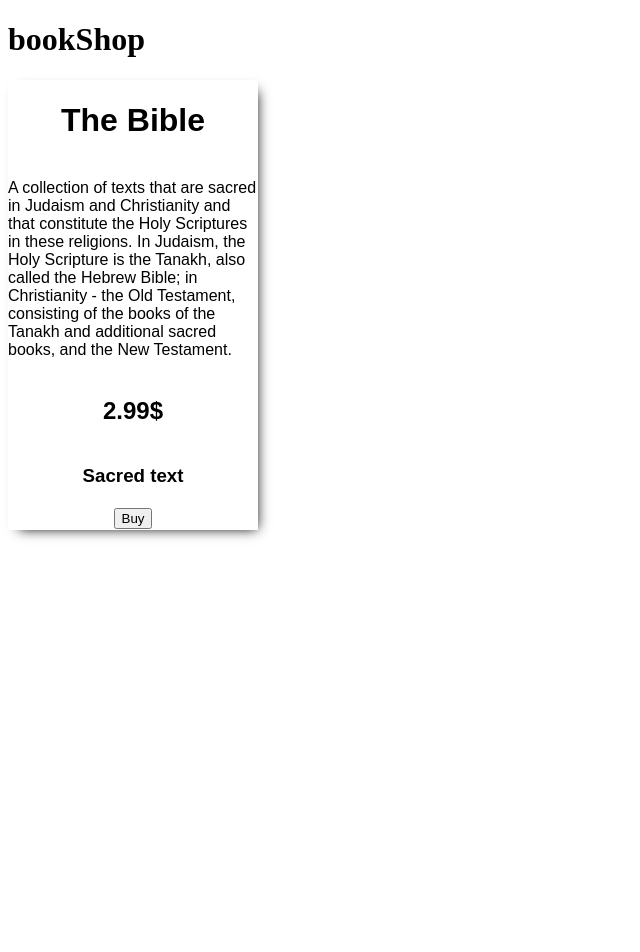
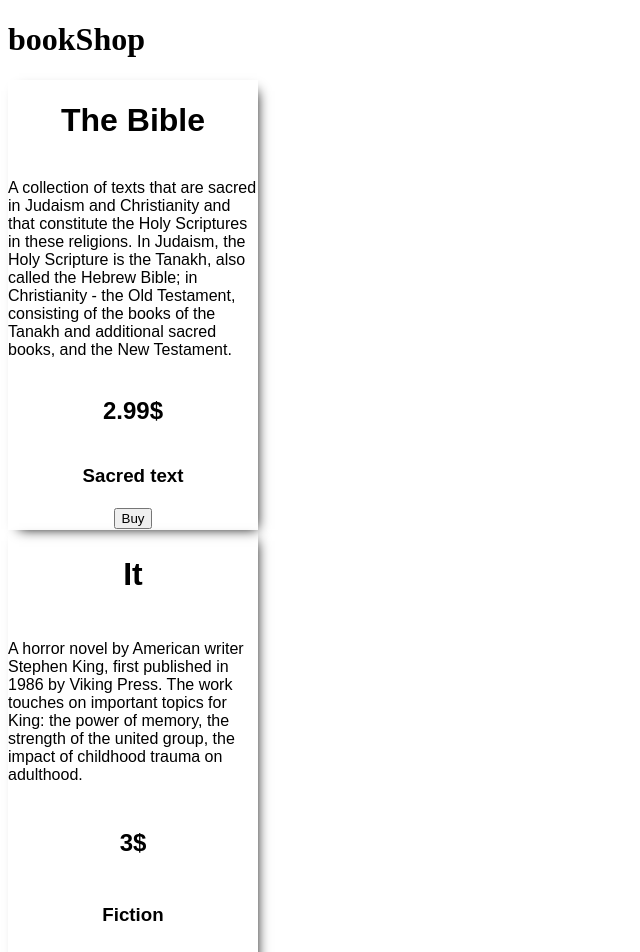
Before and after one commit to Yeeeeee1/book-shop, an Angular app in the folder bookShop/: page / in a window 1280 px wide. Shown: the top 952 px of the page, without its empty margins (0-640 px from the left). Before the commit the page ends 800 px from the top, so only its background shows below. Built offline with nearby package versions, Linux system fonts and the light colour scheme.

Commit message:
feat: add some fixes

```diff
--- a/bookShop/src/app/app.component.html
+++ b/bookShop/src/app/app.component.html
@@ -1,3 +1,3 @@
 <h1 #appTitle>{{ title }}</h1>
 
-<app-book-component></app-book-component>
+<app-book-component [bookData]="bookData"  (buyEvent)="onBuy($event)"></app-book-component>
--- a/bookShop/src/app/app.component.ts
+++ b/bookShop/src/app/app.component.ts
@@ -1,13 +1,48 @@
-import { Component, ViewChild, ElementRef } from '@angular/core';
+import { Component, ViewChild, ElementRef, OnInit } from '@angular/core';
+import { IBook, Category } from './models/BookModel';
 
 @Component({
   selector: 'app-root',
   templateUrl: './app.component.html',
   styleUrls: ['./app.component.scss']
 })
-export class AppComponent {
+export class AppComponent implements OnInit {
   title = 'bookShop';
 
-  @ViewChild('appTitle', { static: false })
-  nameParagraph!: ElementRef;
+  onBuy(book: IBook): void {
+    alert("Ok!");
+  }
+
+  bookData: IBook[] = [];
+
+  ngOnInit(): void {
+    this.bookData = [
+    {
+      name: 'The Bible',
+      description: 'A collection of texts that are sacred in Judaism and Christianity and that constitute the Holy Scriptures in these religions. In Judaism, the Holy Scripture is the Tanakh, also called the Hebrew Bible; in Christianity - the Old Testament, consisting of the books of the Tanakh and additional sacred books, and the New Testament.',
+      price: 2.99,
+      category: Category.sacredText,
+      createDate: 0,
+      isAvailable: true,
+    },
+    {
+      name: 'It',
+      description: 'A horror novel by American writer Stephen King, first published in 1986 by Viking Press. The work touches on important topics for King: the power of memory, the strength of the united group, the impact of childhood trauma on adulthood. ',
+      price: 3.00,
+      category: Category.fiction,
+      createDate: 5,
+      isAvailable: false,
+    },
+    {
+      name: 'War and peace',
+      description: 'An epic novel by Leo Nikolaevich Tolstoy, describing Russian society in the era of wars against Napoleon in 1805-1812. The epilogue of the novel brings the story to 1820.',
+      price: 2.99,
+      category: Category.nonFiction,
+      createDate: 0,
+      isAvailable: true,
+    },
+  ];
+  }
+
+
 }
--- a/bookShop/src/app/book-component/book-component.component.html
+++ b/bookShop/src/app/book-component/book-component.component.html
@@ -1,7 +1,7 @@
-<div class="book-wrapper">
-    <h1>{{ arr.name }}</h1>
-    <p>{{ arr.description }}</p>
-    <h2>{{ arr.price }}$</h2>
-    <h3>{{ arr.category }}</h3>
-    <button (click)="getBook()">Buy</button>
+<div class="book-wrapper" *ngFor="let item of bookData">
+    <h1>{{ item.name }}</h1>
+    <p>{{ item.description }}</p>
+    <h2>{{ item.price }}$</h2>
+    <h3>{{ item.category }}</h3>
+    <button (click)="onBuy(item)" [disabled]="!item.isAvailable">Buy</button>
 </div>
--- a/bookShop/src/app/book-component/book-component.component.ts
+++ b/bookShop/src/app/book-component/book-component.component.ts
@@ -1,23 +1,21 @@
-import { Component, OnInit } from '@angular/core';
+import { ChangeDetectionStrategy, Component, OnInit, Input, Output, EventEmitter } from '@angular/core';
 import { IBook, Category } from '../models/BookModel';
 
 @Component({
   selector: 'app-book-component',
   templateUrl: './book-component.component.html',
-  styleUrls: ['./book-component.component.scss']
+  styleUrls: ['./book-component.component.scss'],
+  changeDetection: ChangeDetectionStrategy.OnPush,
 })
 export class BookComponentComponent implements OnInit {
 
-  arr: IBook = {
-    name: 'The Bible',
-    description: 'A collection of texts that are sacred in Judaism and Christianity and that constitute the Holy Scriptures in these religions. In Judaism, the Holy Scripture is the Tanakh, also called the Hebrew Bible; in Christianity - the Old Testament, consisting of the books of the Tanakh and additional sacred books, and the New Testament.',
-    price: 2.99,
-    category: Category.sacredText,
-    createDate: 0,
-    isAvailable: true,
-  };
+  @Input() bookData:IBook[] | undefined;
 
-  getBook(): void {}
+  @Output() buyEvent = new EventEmitter<IBook>();
+
+  onBuy(book: IBook): void {
+    this.buyEvent.emit(book);
+  }
   constructor() { }
 
   ngOnInit(): void {
--- a/bookShop/src/app/cart-component/cart-component.component.ts
+++ b/bookShop/src/app/cart-component/cart-component.component.ts
@@ -1,9 +1,10 @@
-import { Component, OnInit } from '@angular/core';
+import { ChangeDetectionStrategy, Component, OnInit } from '@angular/core';
 
 @Component({
   selector: 'app-cart-component',
   templateUrl: './cart-component.component.html',
-  styleUrls: ['./cart-component.component.scss']
+  styleUrls: ['./cart-component.component.scss'],
+  changeDetection: ChangeDetectionStrategy.OnPush,
 })
 export class CartComponentComponent implements OnInit {
 
```
